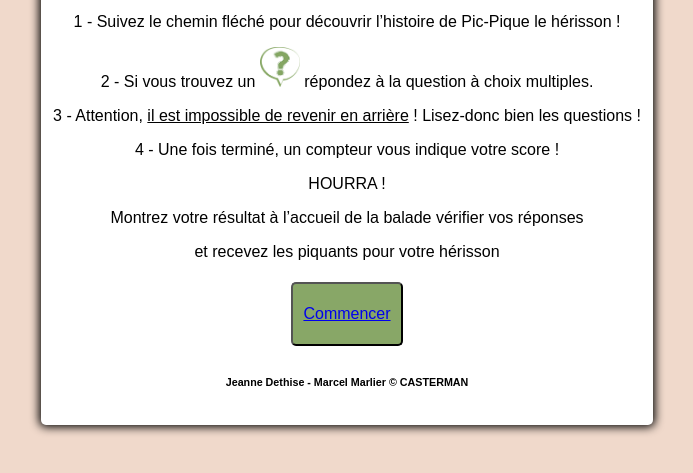
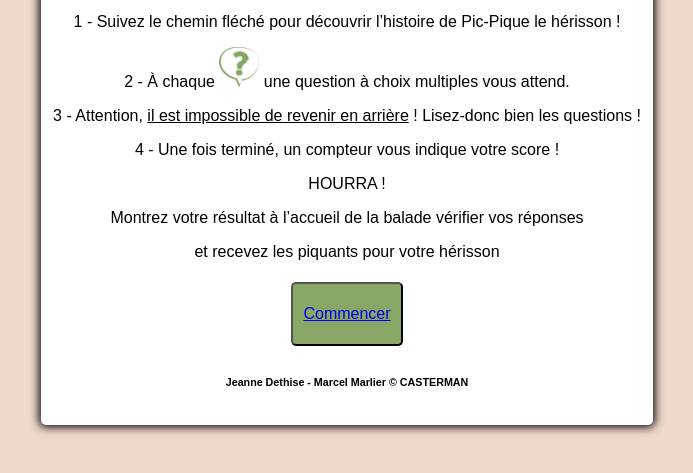
Before and after one commit to centremarcelmarlier/pic-pique, a plain HTML site: page index.html in a window 1280 px wide. Shown: the part 241-714 px from the top of the page, without its empty margins (293-986 px from the left). Drawn offline with Linux system fonts and the light colour scheme; a script that the page names is missing.

Commit message:
Update index.html

```diff
--- a/index.html
+++ b/index.html
@@ -10,7 +10,7 @@
 	<h1>Le Quiz de Pic-Pique le hérisson</h1>
 		<h2>Règle de jeu</h2>
 		<p>1 - Suivez le chemin fléché pour découvrir l’histoire de Pic-Pique le hérisson  ! </p>
-		<p>2 - Si vous trouvez un <img src="pics/quest.png" width=  "40">  répondez à la question à choix multiples.</p>
+		<p>2 - À chaque <img src="pics/quest.png" width=  "40">  une question à choix multiples vous attend.</p>
 		<p>3 - Attention, <u>il est impossible de revenir en arrière</u> ! Lisez-donc bien les questions !</p>
 		<p>4 - Une fois terminé, un compteur vous indique votre score ! <p>HOURRA !</p>
 		<p>Montrez votre résultat à l’accueil de la balade vérifier vos réponses </p>
```
